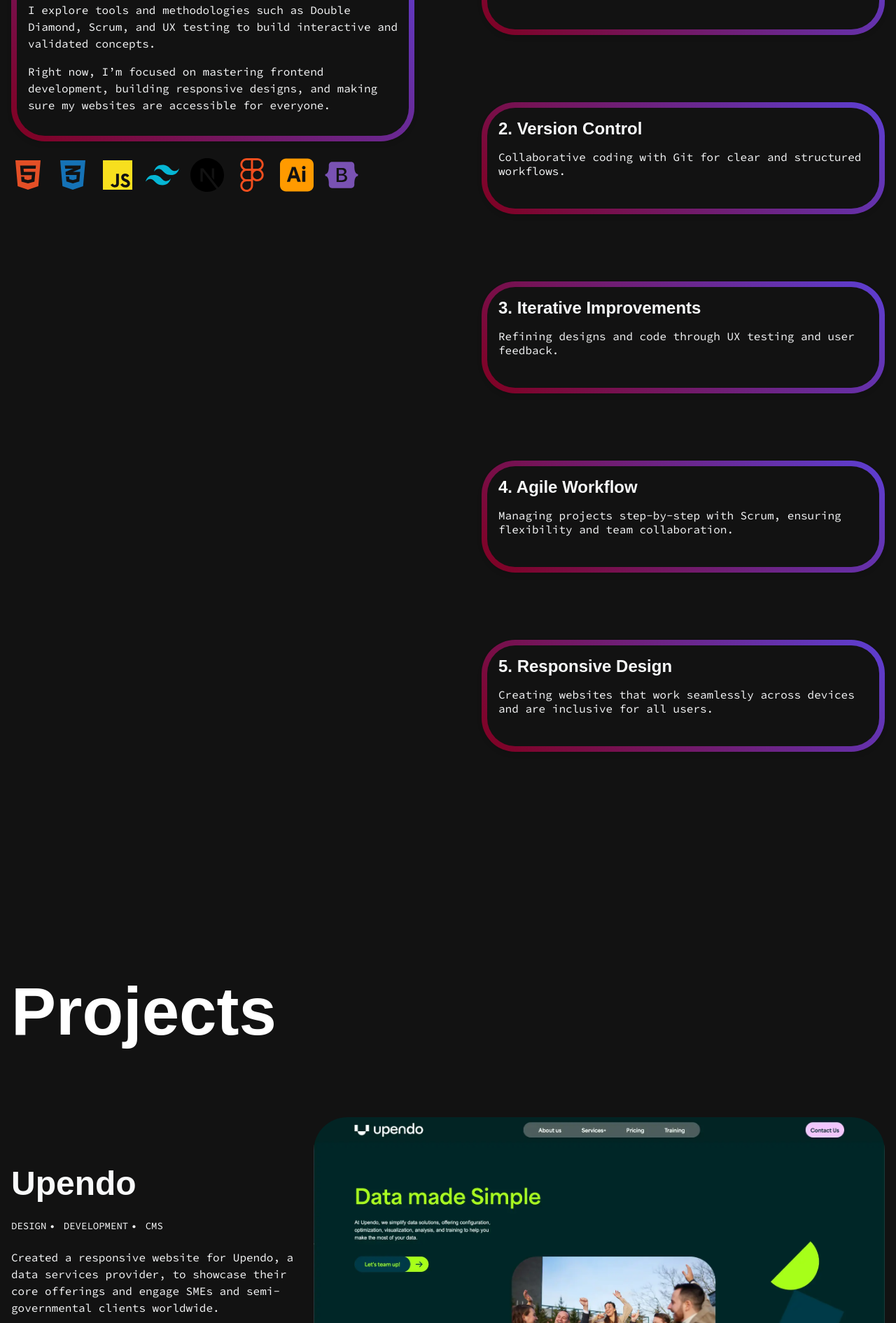
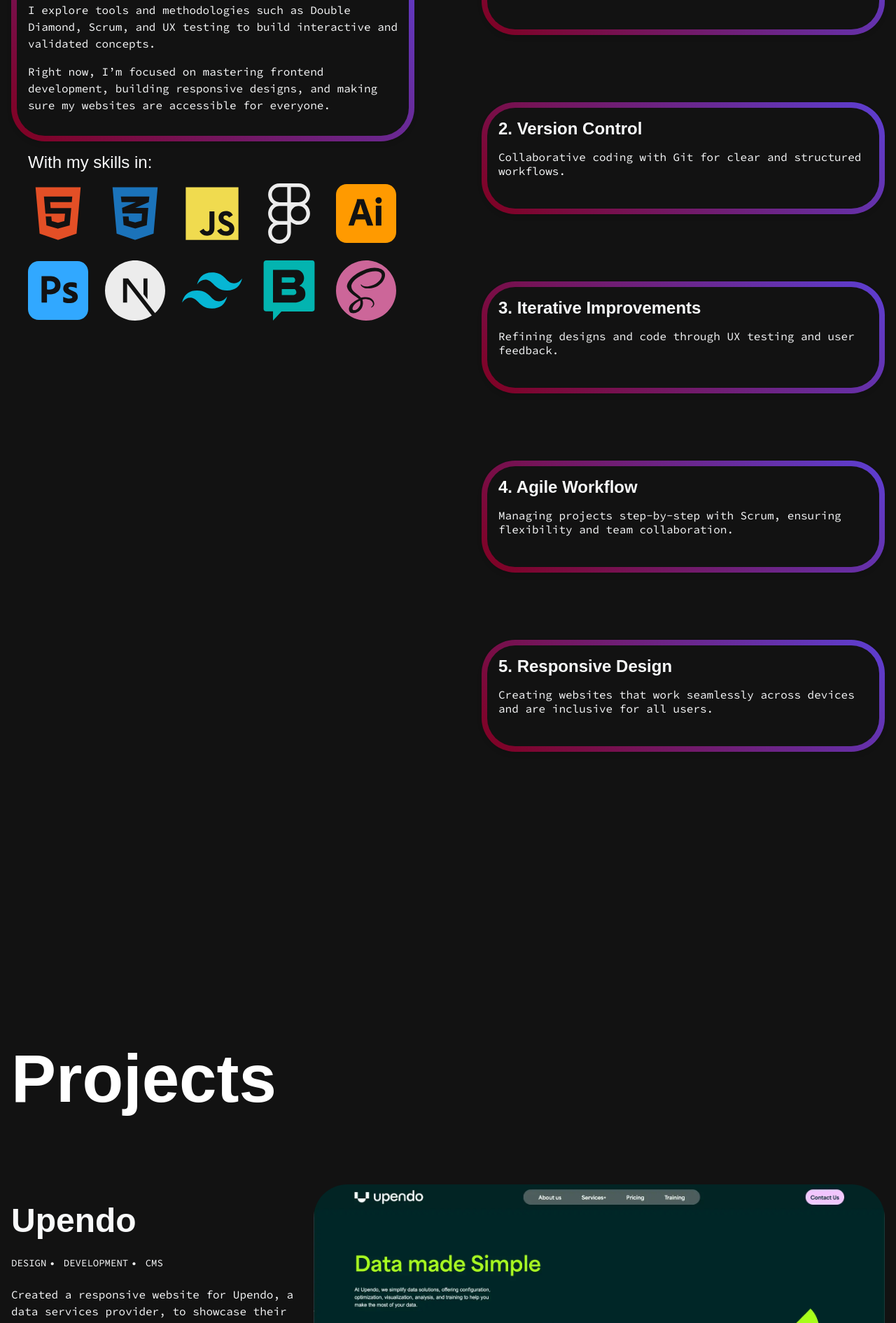
Before and after one commit to TNDKien/showcase-portfolio, a Next.js app: page / in a window 1280 px wide. Shown: the part 910-2800 px from the top of the page at 70% size. Built offline with nearby package versions, Linux system fonts and the light colour scheme; a web font is replaced by a local one.

Commit message:
nitpicking components

```diff
--- a/src/components/About/About.module.scss
+++ b/src/components/About/About.module.scss
@@ -20,12 +20,11 @@
       padding: 24px;
       box-sizing: border-box;
 
-      // Gradient is on the contentWrapper
       background: linear-gradient(45deg, $burgundy 0%, $iris 100%);
       border-radius: 48px;
       box-shadow: 0 4px 6px rgba(0, 0, 0, 0.1);
       overflow: hidden;
-      z-index: 0; // Base layer
+      z-index: 0;
 
       &::before {
         content: "";
@@ -36,28 +35,34 @@
         bottom: 8px;
         background-color: $onyx;
         border-radius: 40px;
-        z-index: 1; // Above gradient, below text
+        z-index: 1;
       }
 
       p {
         position: relative;
-        z-index: 2; // Above ::before
+        z-index: 2;
         font-size: 1rem;
         line-height: 1.5;
         color: $offWhite;
         margin-bottom: 16px;
       }
     }
+    .alt {
+      font-size: 24px;
+      font-weight: 500;
+      color: $offWhite;
+      padding: 16px 24px;
+    }
 
     .skills {
-      margin-top: 24px;
+      margin: 0 24px;
       display: flex;
       flex-wrap: wrap;
-      gap: 16px;
+      gap: 24px;
 
       img {
-        width: 48px;
-        height: 48px;
+        width: 72px;
+        height: 72px;
       }
     }
   }
--- a/src/components/About/About.tsx
+++ b/src/components/About/About.tsx
@@ -2,19 +2,14 @@
 
 import React from "react";
 import styles from "./About.module.scss";
-import {
-  FaHtml5,
-  FaCss3Alt,
-  FaJs,
-  FaBootstrap,
-  FaFigma,
-  //   FaAdobe,
-} from "react-icons/fa";
+import { FaHtml5, FaCss3Alt, FaJs, FaFigma } from "react-icons/fa";
 import {
   SiTailwindcss,
   SiNextdotjs,
   SiAdobeillustrator,
-  //   SiPhotoshop,
+  SiSass,
+  SiStoryblok,
+  SiAdobephotoshop,
 } from "react-icons/si";
 import { cards } from "../../app/data/cards";
 import Card from "./Card";
@@ -40,16 +35,18 @@ const About = () => {
           </p>
         </div>
         {/* Skills section */}
+        <h2 className={styles.alt}>With my skills in:</h2>
         <div className={styles.skills}>
-          <FaHtml5 size={48} color="#E34F26" title="HTML5" />
-          <FaCss3Alt size={48} color="#1572B6" title="CSS3" />
-          <FaJs size={48} color="#F7DF1E" title="JavaScript" />
-          <SiTailwindcss size={48} color="#06B6D4" title="Tailwind CSS" />
-          <SiNextdotjs size={48} color="#000000" title="Next.js" />
-          <FaFigma size={48} color="#F24E1E" title="Figma" />
-          {/* <SiPhotoshop size={48} color="#31A8FF" title="Photoshop" /> */}
-          <SiAdobeillustrator size={48} color="#FF9A00" title="Illustrator" />
-          <FaBootstrap size={48} color="#7952B3" title="Bootstrap" />
+          <FaHtml5 size={86} color="#E34F26" title="HTML5" />
+          <FaCss3Alt size={86} color="#1B73BA" title="CSS3" />
+          <FaJs size={86} color="#F0DB4F" title="JavaScript" />
+          <FaFigma size={86} color="#ECECEC" title="Figma" />
+          <SiAdobeillustrator size={86} color="#FF9A00" title="Illustrator" />
+          <SiAdobephotoshop size={86} color="#31A8FF" title="Photoshop" />
+          <SiNextdotjs size={86} color="#ECECEC" title="Next.js" />
+          <SiTailwindcss size={86} color="#06B6D4" title="Tailwind CSS" />
+          <SiStoryblok size={86} color="#03B4B0" title="Storyblok" />
+          <SiSass size={86} color="#CC6699" title="Sass/SCSS" />
         </div>
       </section>
 
--- a/src/components/Button/Button.module.scss
+++ b/src/components/Button/Button.module.scss
@@ -5,23 +5,19 @@
   position: relative;
   align-items: center;
   gap: 0.5rem;
-  // Add some padding so the gradient border is visible
   padding: 0.5rem 1rem;
   font-size: 0.875rem;
   color: #fff;
   text-decoration: none;
   border-radius: 9999px;
   transition: all 0.4s ease-in-out;
-  z-index: 0; // Ensure pseudo-elements can be placed behind
+  z-index: 0;
 
-  // Permanent gradient border
   background: linear-gradient(to right, #7e22ce, #db2777);
 
-  // Inner dark background layer
   &::before {
     content: "";
     position: absolute;
-    // Inset slightly to show the gradient border
     top: 2px;
     right: 2px;
     bottom: 2px;
@@ -39,8 +35,6 @@
     gap: 0.5rem;
   }
 
-  // The div:nth-of-type(1) and div:nth-of-type(2) can still be used for hover effects
-  // They will appear over the permanent gradient border
   div:nth-of-type(1) {
     position: absolute;
     inset: 0;
--- a/src/components/Header/Header.tsx
+++ b/src/components/Header/Header.tsx
@@ -3,7 +3,7 @@
 import { useState, useEffect } from "react";
 import Image from "next/image";
 import Link from "next/link";
-import styles from "./header.module.scss";
+import styles from "./Header.module.scss";
 import { FiExternalLink } from "react-icons/fi";
 
 export default function Header() {
--- a/src/components/Header/header.module.scss
+++ b/src/components/Header/header.module.scss
@@ -25,7 +25,7 @@
     position: relative;
     display: flex;
     align-items: center;
-    gap: 0.5rem;
+    gap: 16px;
 
     .imageContainer {
       position: relative;
--- a/src/components/Hero/Hero.tsx
+++ b/src/components/Hero/Hero.tsx
@@ -1,6 +1,6 @@
 "use client";
 
-import styles from "./hero.module.scss";
+import styles from "./Hero.module.scss";
 
 export default function Hero() {
   return (
--- a/src/components/Hero/hero.module.scss
+++ b/src/components/Hero/hero.module.scss
@@ -21,7 +21,7 @@
       font-size: clamp(64px, 30vw, 420px);
       font-weight: bold;
       color: $onyx;
-      -webkit-text-stroke: 4px transparent;
+      -webkit-text-stroke: 8px transparent;
       -webkit-text-fill-color: $onyx;
       background: linear-gradient(
         45deg,
@@ -30,7 +30,7 @@
         $iris 70%,
         $iris 100%
       );
-      -webkit-background-clip: text; // Ensures gradient is applied to stroke
+      -webkit-background-clip: text;
       background-clip: text;
       margin-bottom: 48px;
     }
--- a/src/components/Projects/ProjectCard.module.scss
+++ b/src/components/Projects/ProjectCard.module.scss
@@ -4,7 +4,7 @@
   display: flex;
   flex-direction: column;
   gap: 24px;
-  align-items: center;
+  align-items: flex-start;
   padding-bottom: 192px;
 
   @media (min-width: 1024px) {
@@ -24,6 +24,7 @@
     display: flex;
     flex-direction: column;
     gap: 24px;
+    margin-top: 24px;
 
     .title {
       font-size: 48px;
--- a/src/components/Projects/ProjectSection.module.scss
+++ b/src/components/Projects/ProjectSection.module.scss
@@ -19,6 +19,7 @@
     color: #ffffff;
     font-size: 96px;
     font-weight: 700;
+    padding-top: 96px;
     margin: 0;
     text-align: start;
   }
--- a/src/components/Projects/ProjectSection.tsx
+++ b/src/components/Projects/ProjectSection.tsx
@@ -4,24 +4,6 @@ import { ProjectCard } from "./ProjectCard";
 import styles from "./ProjectSection.module.scss";
 
 const projects = [
-  {
-    title: "Upendo",
-    tags: ["DESIGN", "DEVELOPMENT", "CMS"],
-    description:
-      "Created a responsive website for Upendo, a data services provider, to showcase their core offerings and engage SMEs and semi-governmental clients worldwide.",
-    imageUrl: "/medias/upendo.webp",
-    projectUrl: "#",
-    liveUrl: "#",
-  },
-  {
-    title: "Marketing Loom",
-    tags: ["DESIGN", "DEVELOPMENT", "CMS"],
-    description:
-      "Created a responsive website for Zemnmots. They have given us the assignment to make a marketing news website.",
-    imageUrl: "/medias/marketingloom.webp",
-    projectUrl: "#",
-    liveUrl: "http://www.marketingloom.nl",
-  },
   {
     title: "Upendo",
     tags: ["DESIGN", "DEVELOPMENT", "CMS"],
```
